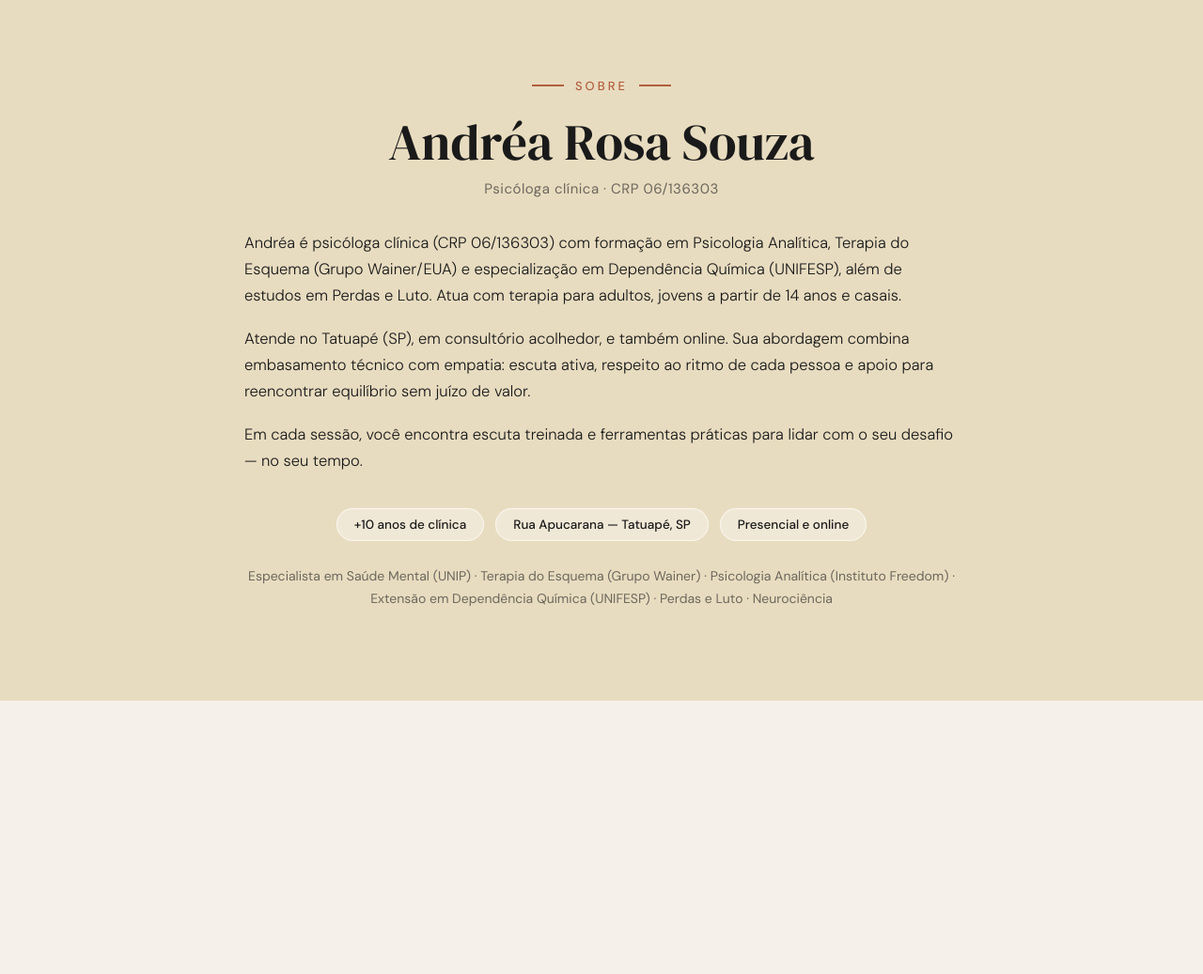
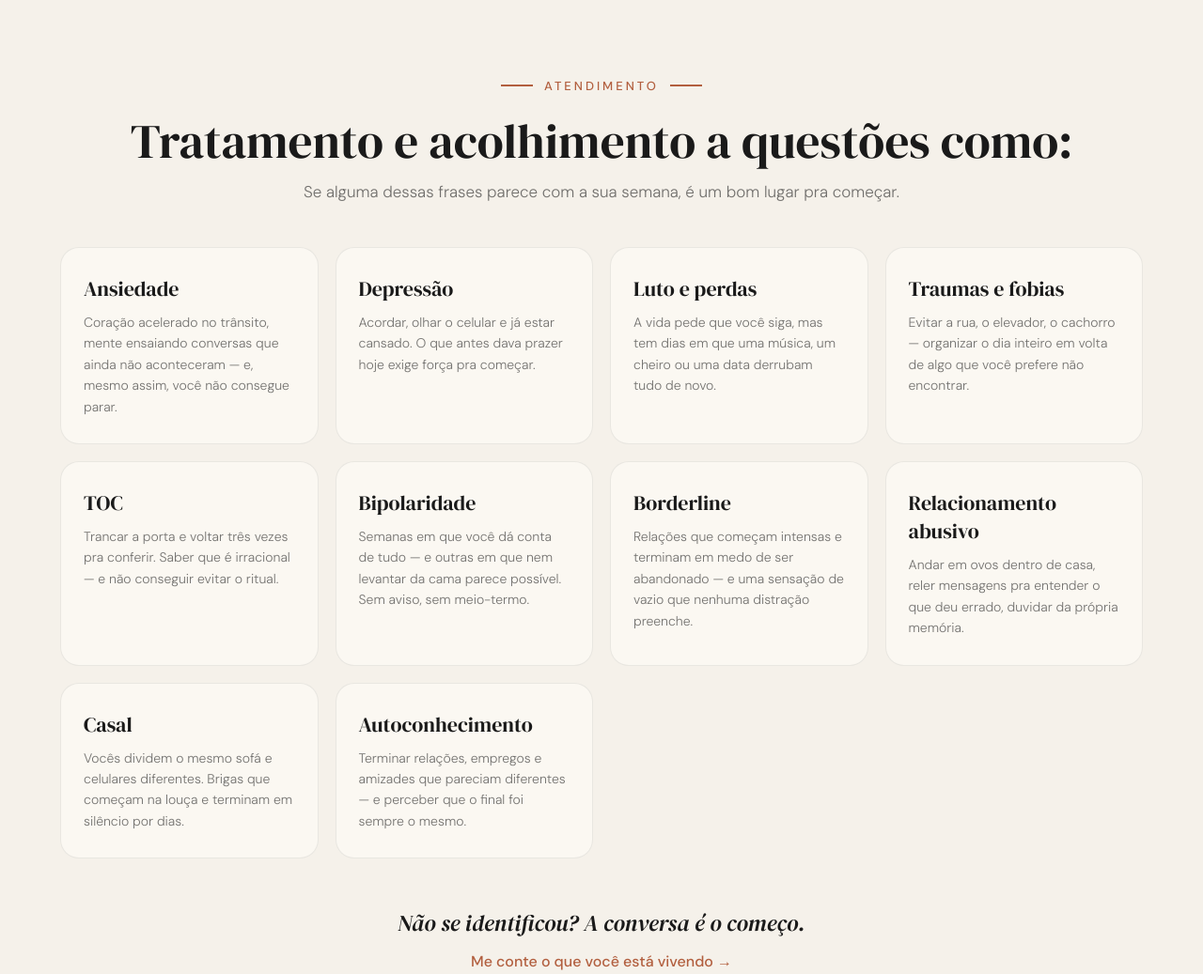
Before and after one commit to Allthomaz/transformacao-equilibrio-LP, an Astro site in the folder lp/: page / in a window 1280 px wide. Shown: the part 1500-2537 px from the top of the page at 94% size. Before the commit the page ends 2246 px from the top, so only its background shows below. Built offline with nearby package versions, Linux system fonts and the light colour scheme; Astro itself is replaced by a stand-in of ours.

Commit message:
feat(lp): seção atendimento com cards shine sweep

```diff
--- /dev/null
+++ b/lp/src/components/Atendimento.astro
@@ -0,0 +1,77 @@
+---
+const WHATSAPP = 'https://wa.me/5511961205743';
+const temas = [
+  { titulo: 'Ansiedade', frase: 'Coração acelerado no trânsito, mente ensaiando conversas que ainda não aconteceram — e, mesmo assim, você não consegue parar.' },
+  { titulo: 'Depressão', frase: 'Acordar, olhar o celular e já estar cansado. O que antes dava prazer hoje exige força pra começar.' },
+  { titulo: 'Luto e perdas', frase: 'A vida pede que você siga, mas tem dias em que uma música, um cheiro ou uma data derrubam tudo de novo.' },
+  { titulo: 'Traumas e fobias', frase: 'Evitar a rua, o elevador, o cachorro — organizar o dia inteiro em volta de algo que você prefere não encontrar.' },
+  { titulo: 'TOC', frase: 'Trancar a porta e voltar três vezes pra conferir. Saber que é irracional — e não conseguir evitar o ritual.' },
+  { titulo: 'Bipolaridade', frase: 'Semanas em que você dá conta de tudo — e outras em que nem levantar da cama parece possível. Sem aviso, sem meio-termo.' },
+  { titulo: 'Borderline', frase: 'Relações que começam intensas e terminam em medo de ser abandonado — e uma sensação de vazio que nenhuma distração preenche.' },
+  { titulo: 'Relacionamento abusivo', frase: 'Andar em ovos dentro de casa, reler mensagens pra entender o que deu errado, duvidar da própria memória.' },
+  { titulo: 'Casal', frase: 'Vocês dividem o mesmo sofá e celulares diferentes. Brigas que começam na louça e terminam em silêncio por dias.' },
+  { titulo: 'Autoconhecimento', frase: 'Terminar relações, empregos e amizades que pareciam diferentes — e perceber que o final foi sempre o mesmo.' },
+];
+---
+<section class="atendimento" id="atendimento">
+  <p class="kicker">Atendimento</p>
+  <h2 class="atendimento__titulo">Tratamento e acolhimento a questões como:</h2>
+  <p class="atendimento__sub">Se alguma dessas frases parece com a sua semana, é um bom lugar pra começar.</p>
+  <div class="atendimento__grid">
+    {temas.map((t) => (
+      <a class="card" href={WHATSAPP} target="_blank" rel="noopener">
+        <h3 class="card__titulo">{t.titulo}</h3>
+        <p class="card__frase">{t.frase}</p>
+      </a>
+    ))}
+  </div>
+  <div class="atendimento__cta">
+    <p class="atendimento__cta-frase">Não se identificou? A conversa é o começo.</p>
+    <a class="atendimento__cta-link" href={WHATSAPP} target="_blank" rel="noopener">Me conte o que você está vivendo →</a>
+  </div>
+</section>
+<style>
+.atendimento { background: var(--bg); padding: 12vh 5vw; text-align: center; }
+.kicker {
+  display: inline-flex; align-items: center; gap: 12px;
+  font-size: 13px; font-weight: 500; letter-spacing: 3px; text-transform: uppercase;
+  color: var(--terracota); margin-bottom: 22px;
+}
+.kicker::before, .kicker::after { content: ''; display: block; width: 34px; height: 1.5px; background: var(--terracota); }
+.atendimento__titulo { font-family: var(--serif); font-weight: 400; font-size: clamp(34px, 4vw, 54px); line-height: 1.12; margin-bottom: 14px; }
+.atendimento__sub { font-size: 17px; font-weight: 300; color: var(--texto-suave); margin-bottom: 48px; }
+.atendimento__grid {
+  display: grid;
+  grid-template-columns: repeat(auto-fit, minmax(260px, 1fr));
+  gap: 18px;
+  max-width: 1200px;
+  margin: 0 auto;
+  text-align: left;
+}
+.card {
+  position: relative; overflow: hidden;
+  background: var(--superficie);
+  border: 1px solid var(--borda);
+  border-radius: 20px;
+  padding: 28px 24px;
+  text-decoration: none; color: var(--texto);
+  transition: transform .3s cubic-bezier(0.22, 1, 0.36, 1), box-shadow .3s ease;
+}
+.card::before {
+  content: ''; position: absolute; top: 0; bottom: 0; left: -80%;
+  width: 55%;
+  background: linear-gradient(115deg, transparent, rgba(255,255,255,0.55), transparent);
+  transform: skewX(-20deg) translateX(-140%);
+  pointer-events: none;
+}
+.card:hover, .card:focus-visible { transform: translateY(-3px); box-shadow: 0 18px 40px rgba(26,26,26,0.08); }
+.card:hover::before, .card:active::before, .card:focus-visible::before { animation: shine 0.9s cubic-bezier(0.22, 1, 0.36, 1) forwards; }
+@keyframes shine { to { transform: skewX(-20deg) translateX(340%); } }
+.card__titulo { font-family: var(--serif); font-weight: 400; font-size: 22px; margin-bottom: 10px; }
+.card__frase { font-size: 14px; font-weight: 300; line-height: 1.6; color: var(--texto-suave); }
+.atendimento__cta { margin-top: 52px; }
+.atendimento__cta-frase { font-family: var(--serif); font-style: italic; font-size: 24px; margin-bottom: 14px; }
+.atendimento__cta-link { color: var(--terracota); font-weight: 500; text-decoration: none; }
+.atendimento__cta-link:hover, .atendimento__cta-link:focus-visible { text-decoration: underline; }
+@media (prefers-reduced-motion: reduce) { .card:hover { transform: none; } .card::before { display: none; } }
+</style>
--- a/lp/src/components/Sobre.astro
+++ b/lp/src/components/Sobre.astro
@@ -28,7 +28,7 @@
 }
 .kicker::before, .kicker::after { content: ''; display: block; width: 34px; height: 1.5px; background: var(--terracota); }
 .sobre__titulo { font-family: var(--serif); font-weight: 400; font-size: clamp(36px, 4.5vw, 54px); line-height: 1.1; margin-bottom: 10px; }
-.sobre__sub { font-size: 15px; letter-spacing: 0.5px; color: var(--texto-suave); margin-bottom: 34px; }
+.sobre__sub { font-size: 15px; letter-spacing: 0.5px; color: rgba(26,26,26,0.7); margin-bottom: 34px; }
 .sobre__texto { display: flex; flex-direction: column; gap: 18px; text-align: left; }
 .sobre__texto p { font-size: 16.5px; font-weight: 300; line-height: 1.7; color: var(--texto); }
 .sobre__badges { display: flex; flex-wrap: wrap; justify-content: center; gap: 12px; margin-top: 36px; }
@@ -38,5 +38,5 @@
   background: rgba(255,255,255,0.35);
   border-radius: 999px; padding: 8px 18px;
 }
-.sobre__formacoes { margin-top: 26px; font-size: 14px; line-height: 1.7; color: var(--texto-suave); }
+.sobre__formacoes { margin-top: 26px; font-size: 14px; line-height: 1.7; color: rgba(26,26,26,0.7); }
 </style>
--- a/lp/src/pages/index.astro
+++ b/lp/src/pages/index.astro
@@ -4,6 +4,7 @@ import Header from '../components/Header.astro';
 import Hero from '../components/Hero.astro';
 import Marquee from '../components/Marquee.astro';
 import ProvaSocial from '../components/ProvaSocial.astro';
+import Atendimento from '../components/Atendimento.astro';
 import Sobre from '../components/Sobre.astro';
 ---
 <Layout title="Andréa Rosa Souza — Psicóloga no Tatuapé & Online | Transformação & Equilíbrio" description="Psicoterapia acolhedora com embasamento técnico. Adultos, jovens e casais. Presencial no Tatuapé ou online. CRP 06/136303.">
@@ -12,6 +13,7 @@ import Sobre from '../components/Sobre.astro';
       <Hero />
       <Marquee />
       <ProvaSocial />
+      <Atendimento />
       <Sobre />
     </main>
 </Layout>
```
Also changed, not shown: lp/preview-atendimento-hover.png (added), lp/preview-atendimento-mobile.png (added), lp/preview-atendimento.png (added).
